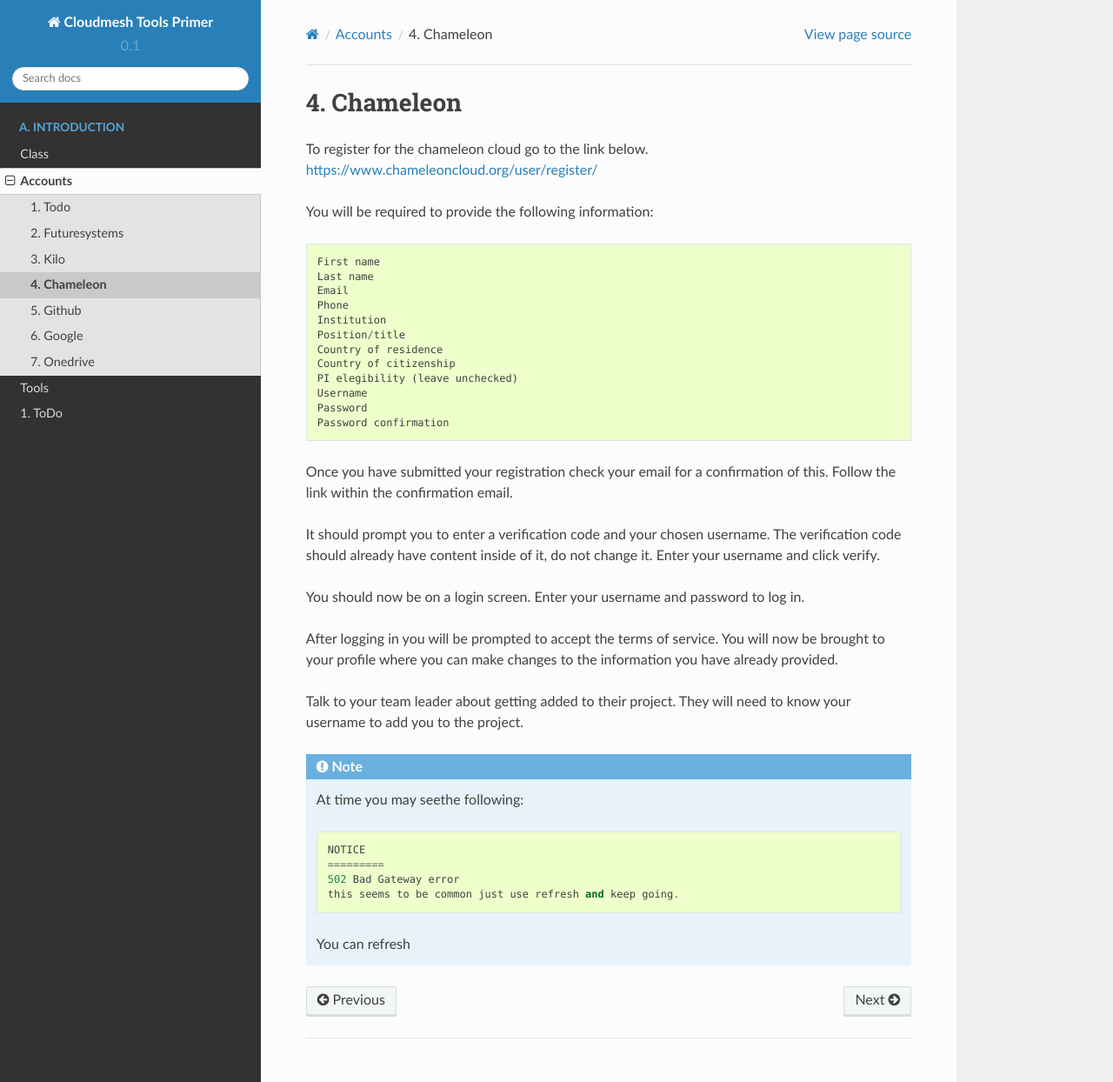
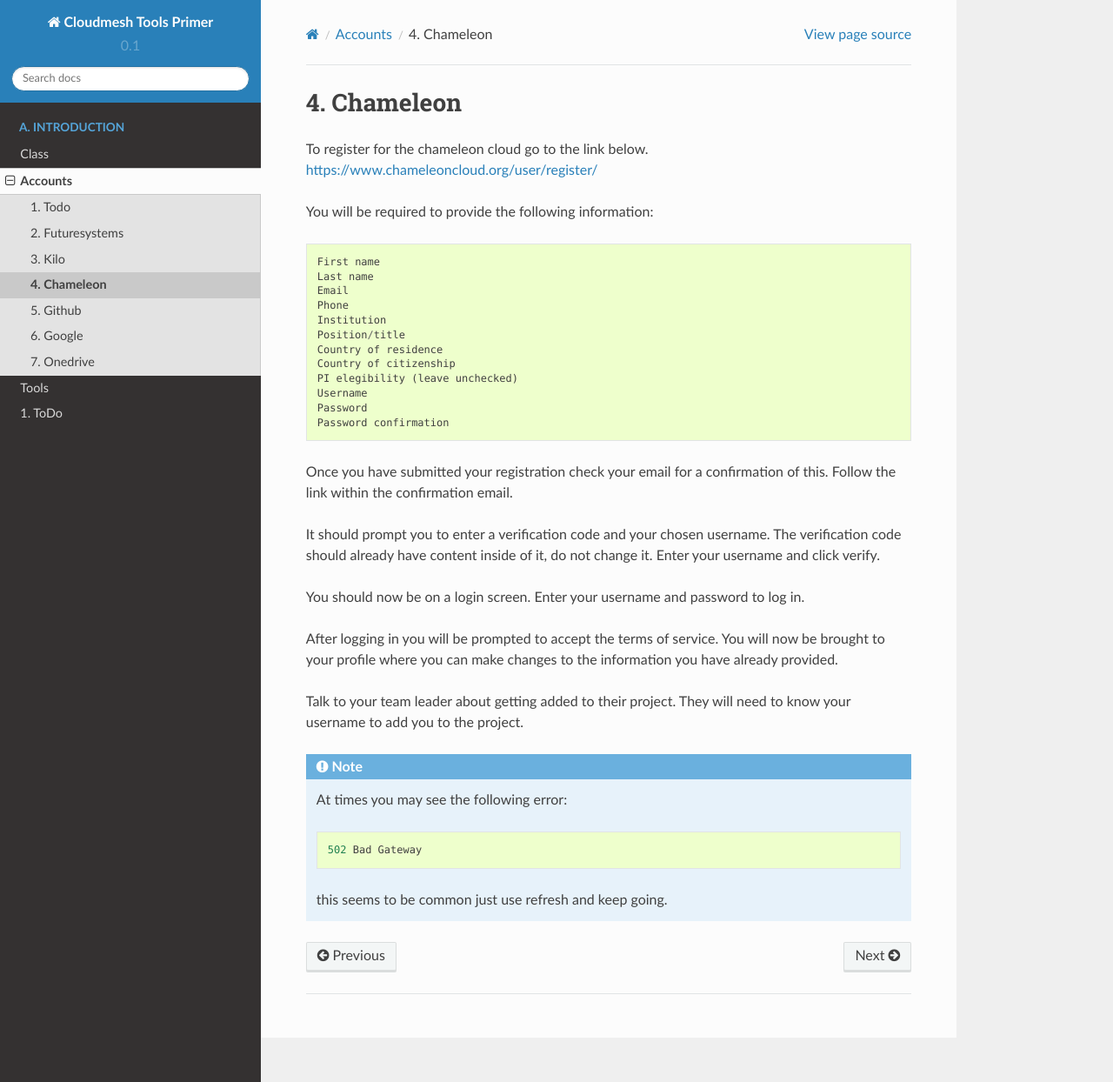
Before and after one commit to tangbeve/tools, a Sphinx documentation site: the page built from docs/source/accounts/chameleon.rst, in a window 1280 px wide and 1244 px high. Shown: the whole window at 87% size. Built offline with Sphinx 7.4.7 and the Read the Docs theme 2.0.0, drawn with Linux system fonts in a browser that asks for light colours; formulas are drawn with MathJax 3; pages that are not in the unit, such as notebooks, are missing from menus.

Commit message:
new:usr: edited instructions for chameleon

```diff
--- a/docs/source/accounts/chameleon.rst
+++ b/docs/source/accounts/chameleon.rst
@@ -36,11 +36,8 @@ Talk to your team leader about getting added to their project.
 They will need to know your username to add you to the project.
 
 
-.. note:: At time you may seethe following::
+.. note:: At times you may see the following error::
 
-                NOTICE
-                =========
-                502 Bad Gateway error
-                this seems to be common just use refresh and keep going.
+                502 Bad Gateway
 
-          You can refresh
+          this seems to be common just use refresh and keep going.
```
